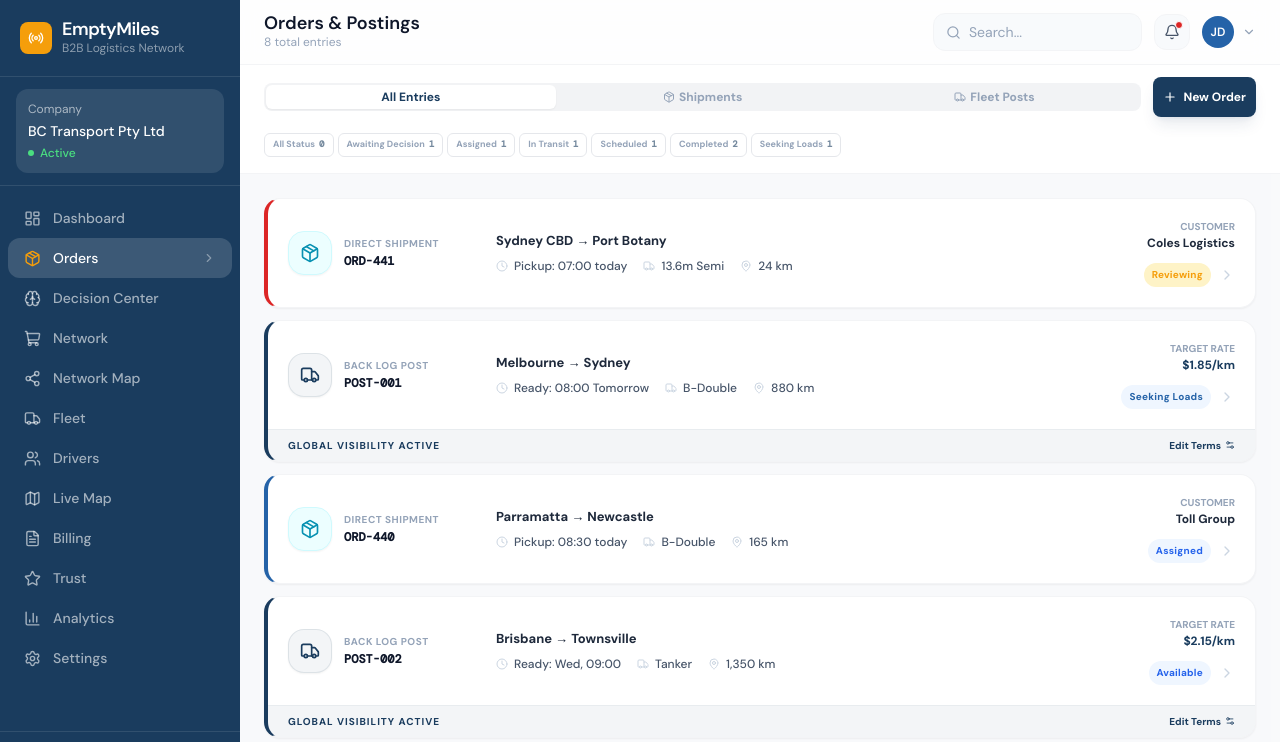
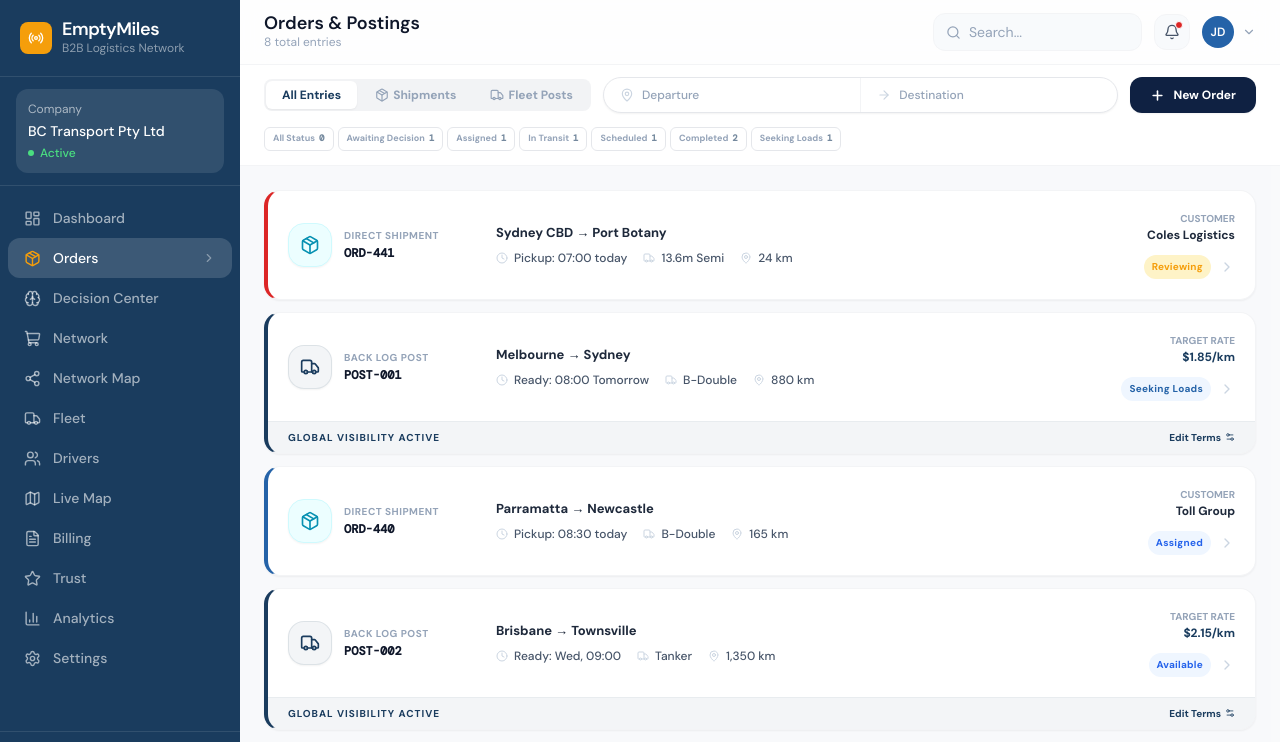
Before and after one commit to adibci/trucking-app, a React (Vite) app: page /orders in a window 1280 px wide. Shown: the top 742 px of the page. Built offline with nearby package versions, Linux system fonts and the light colour scheme.

Commit message:
update orderlist

```diff
--- a/src/pages/owner/OrderList.tsx
+++ b/src/pages/owner/OrderList.tsx
@@ -50,9 +50,10 @@ export default function OrderList() {
       <TopBar title="Orders & Postings" subtitle={`${orders.length} total entries`} />
 
       {/* Sticky Combined Navigation Controls */}
-      <div className="sticky top-14 md:top-16 z-30 bg-white/90 backdrop-blur-sm border-b border-gray-100 px-3 py-2 sm:px-6 sm:py-3 transition-all duration-200">
-        <div className="max-w-6xl mx-auto w-full flex flex-col gap-3">
-          {/* Mobile-only Search Bar at Top */}
+      <div className="sticky top-14 md:top-16 z-30 bg-white/90 backdrop-blur-sm border-b border-gray-100 px-3 py-2 lg:px-6 lg:py-3 transition-all duration-200">
+        <div className="max-w-6xl mx-auto w-full flex flex-col gap-2 lg:gap-3">
+
+          {/* ── MOBILE ONLY ── Search bar at very top */}
           <div className="lg:hidden flex items-center bg-white border border-gray-200 rounded-xl shadow-sm focus-within:border-brand-mid transition-all">
             <div className="flex items-center gap-2 px-3 py-2 border-r border-gray-100 flex-1">
               <MapPin size={13} className="text-slate-300" />
@@ -74,44 +75,74 @@ export default function OrderList() {
             </div>
           </div>
 
-          <div className="flex items-center gap-3 w-full">
-            {/* Category Switcher - Buttons */}
-            <div className="flex-1 min-w-0">
-              <div className="flex bg-gray-200/50 p-0.5 rounded-lg text-[9px] sm:text-xs font-bold gap-0.5 w-full">
+          {/* ── SHARED ROW ── Category tabs + (desktop: search+btn / mobile: btn only) */}
+          <div className="flex items-center gap-2 lg:gap-3 w-full">
+
+            {/* Category tabs — visible on all sizes */}
+            <div className="flex bg-gray-200/50 p-0.5 rounded-lg font-bold gap-0.5 w-full lg:w-auto lg:shrink-0">
               <button
                 onClick={() => setActiveCategory('All')}
-                  className={`flex-1 px-1.5 py-1 rounded-md transition-all whitespace-nowrap text-center ${activeCategory === 'All' ? 'bg-white text-brand shadow-sm' : 'text-text3 hover:text-text2'}`}
+                className={`flex-1 lg:flex-none px-2.5 lg:px-4 py-1 lg:py-1.5 rounded-md text-[9px] lg:text-xs font-bold transition-all whitespace-nowrap text-center ${activeCategory === 'All' ? 'bg-white text-brand shadow-sm' : 'text-text3 hover:text-text2'}`}
               >
                 All Entries
               </button>
               <button
                 onClick={() => setActiveCategory('shipment')}
-                  className={`flex-1 px-1.5 py-1 rounded-md transition-all flex items-center justify-center gap-1 whitespace-nowrap ${activeCategory === 'shipment' ? 'bg-white text-brand shadow-sm' : 'text-text3 hover:text-text2'}`}
+                className={`flex-1 lg:flex-none px-2 lg:px-4 py-1 lg:py-1.5 rounded-md text-[9px] lg:text-xs font-bold transition-all flex items-center justify-center gap-1 whitespace-nowrap ${activeCategory === 'shipment' ? 'bg-white text-brand shadow-sm' : 'text-text3 hover:text-text2'}`}
               >
-                  <Package size={12} className="shrink-0" /> <span className="truncate">Shipments</span>
+                <Package size={11} className="shrink-0 lg:w-3.5 lg:h-3.5" /> <span>Shipments</span>
               </button>
               <button
                 onClick={() => setActiveCategory('posting')}
-                  className={`flex-1 px-1.5 py-1 rounded-md transition-all flex items-center justify-center gap-1 whitespace-nowrap ${activeCategory === 'posting' ? 'bg-white text-brand shadow-sm' : 'text-text3 hover:text-text2'}`}
+                className={`flex-1 lg:flex-none px-2 lg:px-4 py-1 lg:py-1.5 rounded-md text-[9px] lg:text-xs font-bold transition-all flex items-center justify-center gap-1 whitespace-nowrap ${activeCategory === 'posting' ? 'bg-white text-brand shadow-sm' : 'text-text3 hover:text-text2'}`}
               >
-                  <Truck size={12} className="shrink-0" /> <span className="truncate">Fleet Posts</span>
+                <Truck size={11} className="shrink-0 lg:w-3.5 lg:h-3.5" /> <span>Fleet Posts</span>
               </button>
+            </div>
+
+            {/* Desktop-only: search bar (flex-1 middle) */}
+            <div className="hidden lg:flex items-center bg-white border border-gray-200 rounded-full h-9 flex-1 focus-within:border-brand-mid transition-all shadow-sm">
+              <div className="flex items-center gap-2 px-4 flex-1 border-r border-gray-100 h-full">
+                <MapPin size={14} className="text-slate-300 shrink-0" />
+                <input
+                  className="text-xs text-slate-700 outline-none bg-transparent w-full placeholder:text-slate-400 font-medium"
+                  placeholder="Departure"
+                  value={filters.origin}
+                  onChange={e => setFilters({...filters, origin: e.target.value})}
+                />
+              </div>
+              <div className="flex items-center gap-2 px-4 flex-1 h-full">
+                <ArrowRight size={14} className="text-slate-300 shrink-0" />
+                <input
+                  className="text-xs text-slate-700 outline-none bg-transparent w-full placeholder:text-slate-400 font-medium"
+                  placeholder="Destination"
+                  value={filters.dest}
+                  onChange={e => setFilters({...filters, dest: e.target.value})}
+                />
               </div>
             </div>
 
-            <div className="flex items-center gap-2 shrink-0 h-[28px] sm:h-10 w-max">
+            {/* New Order button — desktop version (right-aligned, dark navy) */}
             <button
                onClick={() => navigate('/orders/create')}
-                 className="flex items-center justify-center gap-1.5 shrink-0 bg-brand text-white rounded-lg font-bold text-[10px] sm:text-xs active:scale-95 transition-all px-2.5 h-full shadow-lg shadow-brand/10"
+               className="hidden lg:flex items-center justify-center gap-2 shrink-0 bg-[#0f2142] hover:bg-[#1a2f5a] text-white rounded-xl font-bold text-xs active:scale-95 transition-all px-5 h-9 shadow-sm"
             >
-                <Plus size={14} />
+              <Plus size={15} strokeWidth={2.5} />
+              <span>New Order</span>
+            </button>
+
+            {/* New Order button — mobile version (small, brand color) */}
+            <button
+               onClick={() => navigate('/orders/create')}
+               className="lg:hidden flex items-center justify-center gap-1 shrink-0 bg-brand text-white rounded-lg font-bold text-[9px] sm:text-[10px] active:scale-95 transition-all px-2 sm:px-3 h-7 sm:h-8 shadow-md shadow-brand/10 ml-auto"
+            >
+              <Plus size={12} />
               <span className="hidden sm:inline">New Order</span>
             </button>
           </div>
-          </div>
 
-          {/* Status Tabs Bar */}
-          <div className="w-full py-0.5 sm:py-1">
+          {/* Status Tabs Bar — shared */}
+          <div className="w-full py-0.5">
             <div className="flex flex-wrap gap-1 w-full">
               {statusTabs.map(tab => (
                 <button
@@ -133,12 +164,6 @@ export default function OrderList() {
               ))}
             </div>
           </div>
-        </div>
-
-        {/* Floating Overlays */}
-        <div className="relative max-w-6xl mx-auto w-full">
-
-
         </div>
       </div>
 
```
Lines whose indentation alone changed are shown as unchanged.
